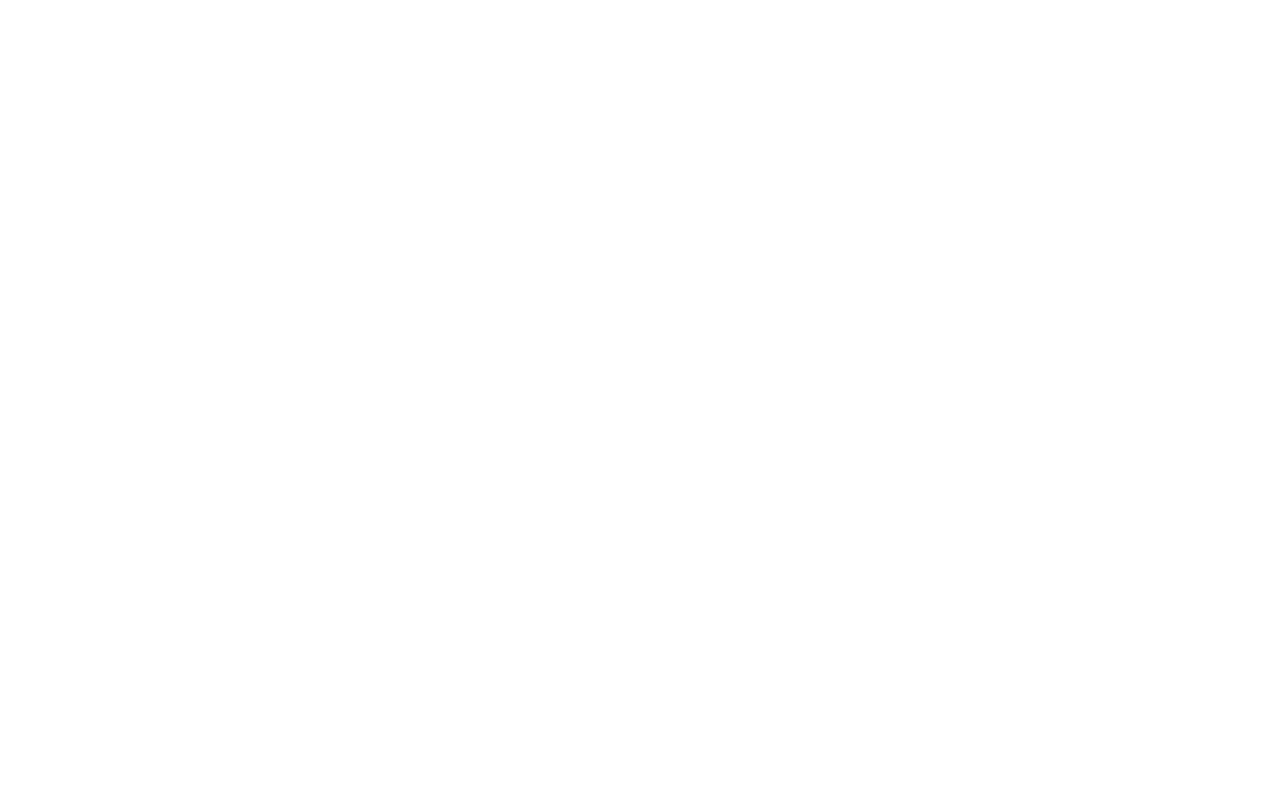
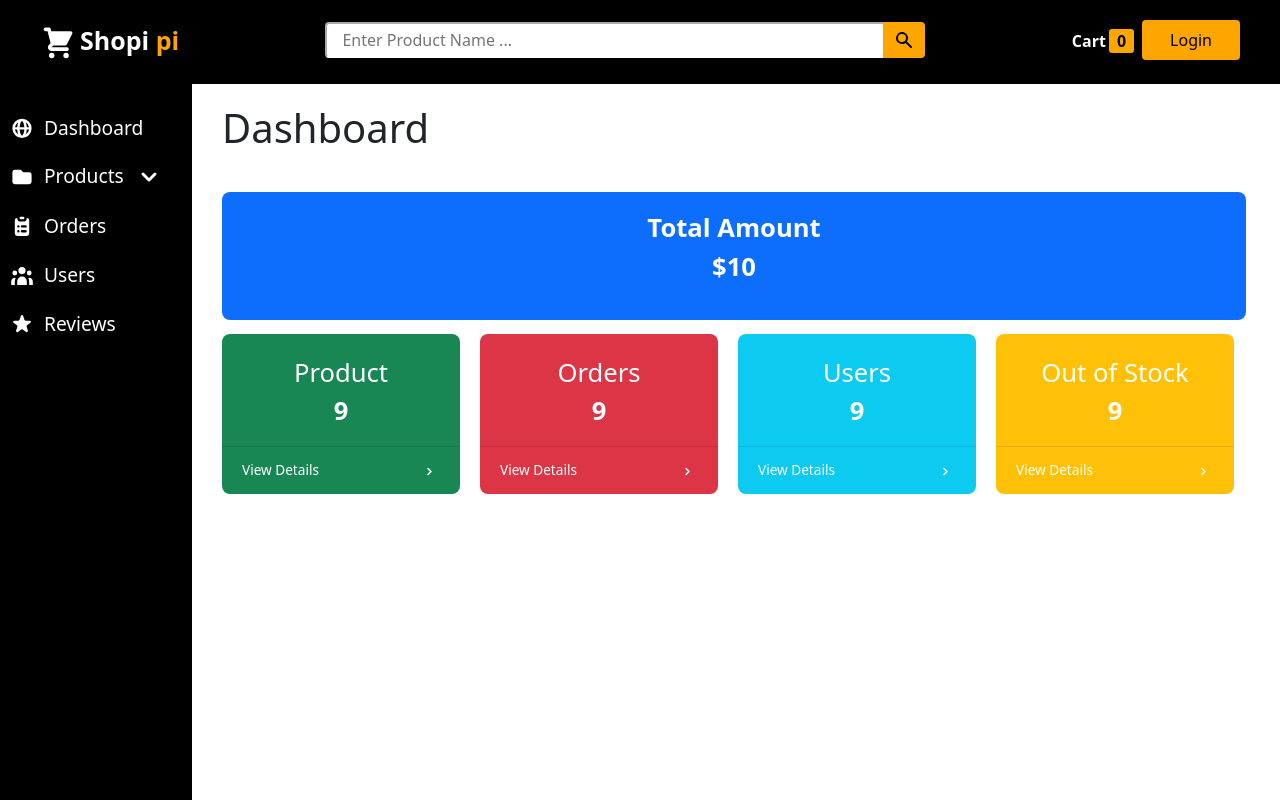
Before and after one commit to mrizkysolehudin/fe-shopipi, a React (Create React App) app: page /dashboard in a window 1280 px wide. Before the commit this address had no page. Shown: the top 800 px of the page. Built offline with nearby package versions, Linux system fonts and the light colour scheme.

Commit message:
sliced pages/admin/dashboard

```diff
--- /dev/null
+++ b/src/pages/Admin/Dashboard/Dashboard.css
@@ -0,0 +1,95 @@
+.page-dashboard {
+  margin-top: -40px;
+  display: flex;
+}
+
+.page-dashboard .menu {
+  width: 12rem;
+  background-color: black;
+  height: 100vh;
+  padding-top: 30px;
+  display: flex;
+  flex-direction: column;
+  gap: 20px;
+}
+
+
+.page-dashboard .menu > a {
+  color: white;
+  font-weight: 500;
+  font-size: 1.2rem;
+}
+
+
+.page-dashboard .icon-dashboard {
+  width: 24px;
+  color: white;
+  margin-right: 10px;
+  margin-left: 10px;
+}
+
+
+.page-dashboard .icon-dashboard-sm {
+  width: 30px;
+  font-weight: 900;
+  color: white;
+  margin-left: 10px;
+}
+
+
+
+.page-dashboard .content {
+  margin-top: 60px;
+  margin-left: 30px;
+  width: 80%;
+}
+
+.page-dashboard .content h1 {
+  margin-bottom: 40px;
+}
+
+.page-dashboard .content .total {
+  height: 8rem;
+  border-radius: 8px;
+  font-weight: 600;
+  font-size: 1.6rem;
+  display: grid;
+  align-items: center;
+}
+
+.page-dashboard .content-2 {
+  display: flex;
+  margin-top: 14px;
+  text-align: center;
+  color: white;
+  font-size: 1.6rem;
+  gap: 20px;
+}
+
+.page-dashboard .content-2 > div {
+  border-radius: 8px;
+  height: 10rem;
+  align-items: center;
+  padding-top: 20px;
+  width: 238px;
+}
+
+.page-dashboard .content-2 > div > div {
+  border-top: 1px solid rgba(0, 0, 0, 0.1);
+  text-align: left;
+  padding-left: 20px;
+}
+
+.page-dashboard .content-2 > div > div > a {
+  color: white;
+  font-size: 0.85rem;
+  font-weight: 500;
+}
+
+.page-dashboard .content-2 > div > div > a > span {
+  margin-left: 100px;
+}
+
+.page-dashboard .content-2 .icon-dashboard-xs {
+  width: 15px;
+}
--- /dev/null
+++ b/src/pages/Admin/Dashboard/Dashboard.js
@@ -0,0 +1,127 @@
+import {
+	ChevronDownIcon,
+	ChevronRightIcon,
+	ClipboardListIcon,
+	FolderIcon,
+	GlobeAltIcon,
+	StarIcon,
+	UserGroupIcon,
+} from "@heroicons/react/solid";
+import MetaData from "components/MetaData/MetaData";
+import React from "react";
+import { Link } from "react-router-dom";
+import "./Dashboard.css";
+
+const Dashboard = () => {
+	return (
+		<div>
+			<MetaData title="Dashboard" />
+
+			<main className="page-dashboard col-12">
+				<div className="menu">
+					<Link to="/dashboard" className="d-flex">
+						<GlobeAltIcon className="icon-dashboard" />
+						Dashboard
+					</Link>
+
+					<Link to="/dashboard" className="d-flex">
+						<FolderIcon className="icon-dashboard" />
+						Products
+						<ChevronDownIcon className="icon-dashboard-sm" />
+					</Link>
+
+					<Link to="/dashboard" className="d-flex">
+						<ClipboardListIcon className="icon-dashboard" />
+						Orders
+					</Link>
+
+					<Link to="/dashboard" className="d-flex">
+						<UserGroupIcon className="icon-dashboard" />
+						Users
+					</Link>
+
+					<Link to="/dashboard" className="d-flex">
+						<StarIcon className="icon-dashboard" />
+						Reviews
+					</Link>
+				</div>
+
+				<div className="content">
+					<h1>Dashboard</h1>
+
+					<section className="bg-primary text-center text-white total">
+						<p>
+							Total Amount <br />{" "}
+							<span className="fw-bolder">$10</span>
+						</p>
+					</section>
+
+					<section className="content-2">
+						<div className="bg-success col-3">
+							<p>
+								Product <br />{" "}
+								<span className="fw-bold">9</span>
+							</p>
+							<div>
+								<Link to="/dashboard">
+									View Details{" "}
+									<span>
+										<ChevronRightIcon className="icon-dashboard-xs" />
+									</span>
+								</Link>
+							</div>
+						</div>
+
+						<div className="bg-danger col-3">
+							<p>
+								Orders <br />
+								<span className="fw-bold">9</span>
+							</p>
+							<div>
+								<Link to="/dashboard">
+									View Details{" "}
+									<span>
+										<ChevronRightIcon className="icon-dashboard-xs" />
+									</span>
+								</Link>
+							</div>
+						</div>
+
+						<div className="bg-info col-3">
+							<p>
+								Users <br />
+								<span className="fw-bold">9</span>
+							</p>
+							<div>
+								<Link to="/dashboard">
+									View Details{" "}
+									<span>
+										<ChevronRightIcon className="icon-dashboard-xs" />
+									</span>
+								</Link>
+							</div>
+						</div>
+
+						<div className="bg-warning col-3">
+							<p>
+								Out of Stock <br />
+								<span className="fw-bold">9</span>
+							</p>
+
+							<div>
+								<Link to="/dashboard">
+									View Details{" "}
+									<span>
+										<ChevronRightIcon className="icon-dashboard-xs" />
+									</span>
+								</Link>
+							</div>
+						</div>
+					</section>
+				</div>
+			</main>
+		</div>
+	);
+};
+
+export default Dashboard;
--- a/src/routes/index.js
+++ b/src/routes/index.js
@@ -17,6 +17,7 @@
 import Payment from "pages/Private/Cart/Payment/Payment";
 import ConfirmOrder from "pages/Private/Cart/ConfirmOrder/ConfirmOrder";
 import OrderSuccess from "pages/Private/Cart/OrderSuccess/OrderSuccess";
+import Dashboard from "pages/Admin/Dashboard/Dashboard";
 
 const AppRoutes = () => {
 	return (
@@ -45,6 +46,8 @@
 				<Route path="/confirm" element={<ConfirmOrder />} />
 				<Route path="/payment" element={<Payment />} />
 				<Route path="/success" element={<OrderSuccess />} />
+
+				<Route path="/dashboard" element={<Dashboard />} />
 			</Route>
 		</Routes>
 	);
```
